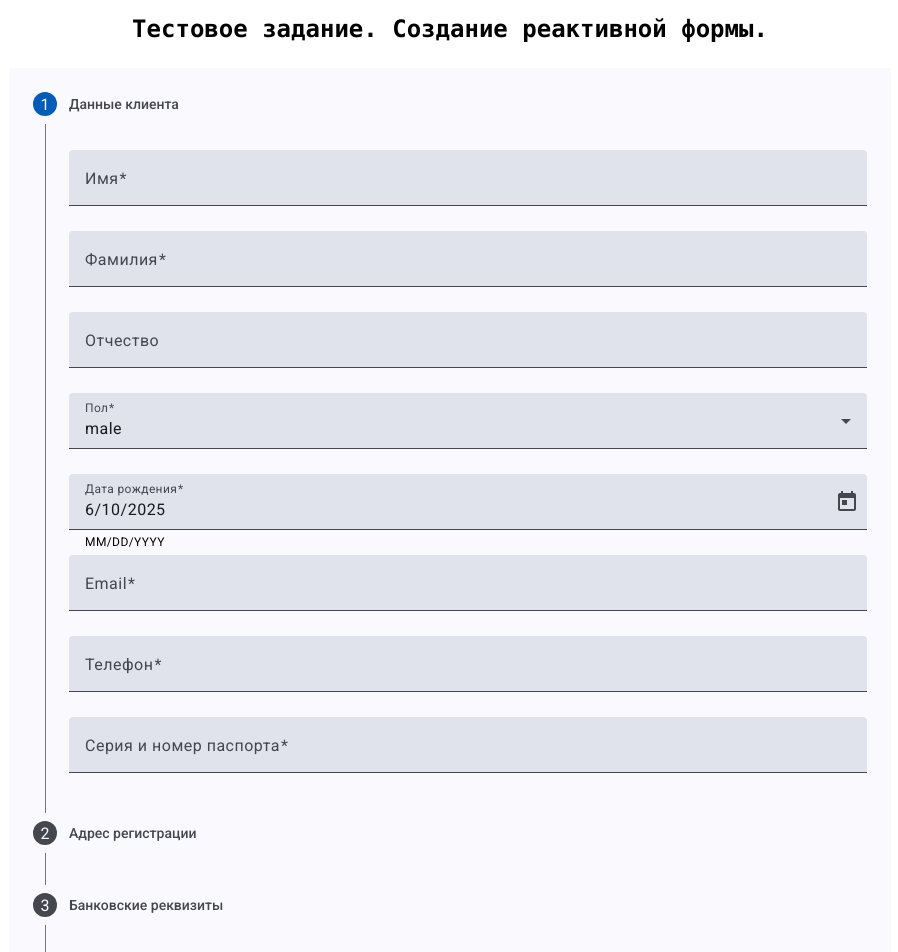
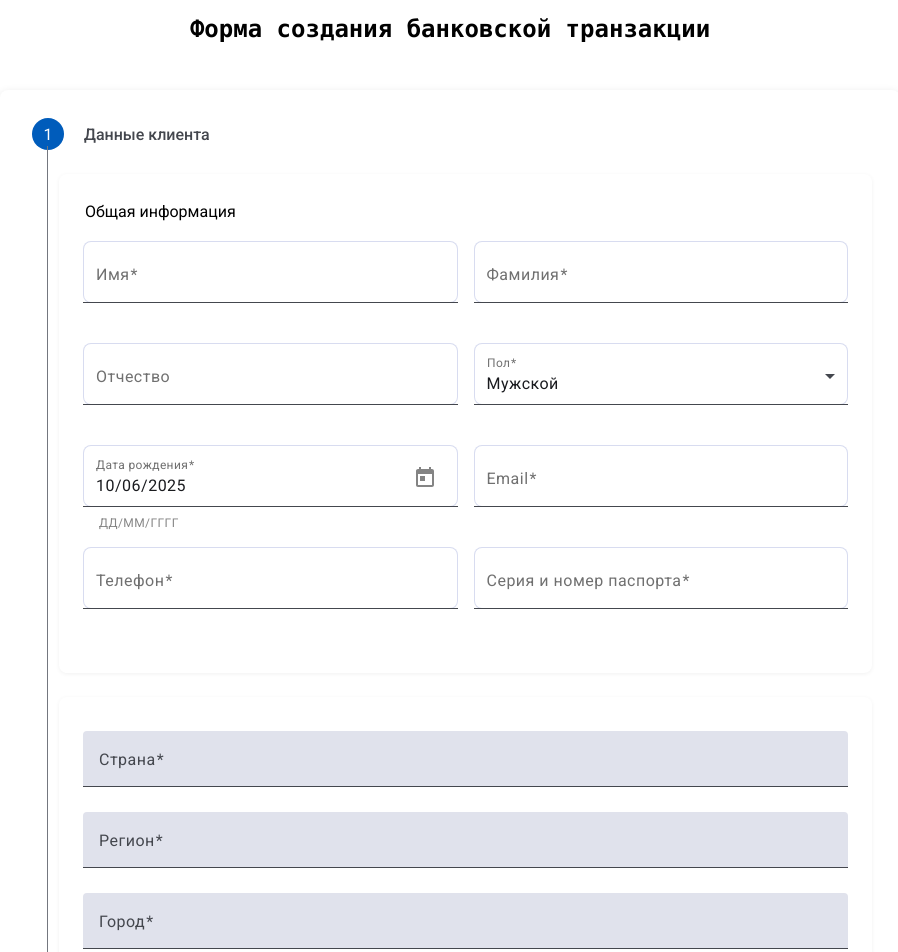
Before and after one commit to bondarevalexei/RNDTest, an Angular app: page / in a window 1280 px wide. Shown: the top 952 px of the page, without its empty margins (190-1088 px from the left). Built offline with nearby package versions, Linux system fonts and the light colour scheme.

Commit message:
fix validation bug and renew design

```diff
--- a/src/app/app.component.html
+++ b/src/app/app.component.html
@@ -1,4 +1,4 @@
-<header class="header">Тестовое задание. Создание реактивной формы.</header>
+<header class="header">Форма создания банковской транзакции</header>
 <main class="main">
   <app-form-widget></app-form-widget>
 </main>
--- a/src/features/client-info-form/client-info-form.component.html
+++ b/src/features/client-info-form/client-info-form.component.html
@@ -1,22 +1,31 @@
+<div class="header">Общая информация</div>
 <form class="form">
   <mat-form-field>
     <mat-label>Имя</mat-label>
     <input
       matInput
       placeholder="Введите имя"
-      required="true"
+      required
       [formControl]="clientInfoForm.controls.firstName"
     />
+    @if(clientInfoForm.controls.firstName.hasError('required')){
+    <mat-error> Имя обязательно для заполнения </mat-error>
+    }
   </mat-form-field>
+
   <mat-form-field>
     <mat-label>Фамилия</mat-label>
     <input
       matInput
       placeholder="Введите фамилию"
-      required="true"
+      required
       [formControl]="clientInfoForm.controls.lastName"
     />
+    @if(clientInfoForm.controls.lastName.hasError('required')){
+    <mat-error> Фамилия обязательна для заполнения </mat-error>
+    }
   </mat-form-field>
+
   <mat-form-field>
     <mat-label>Отчество</mat-label>
     <input
@@ -25,53 +34,84 @@
       [formControl]="clientInfoForm.controls.middleName"
     />
   </mat-form-field>
+
   <mat-form-field>
     <mat-label>Пол</mat-label>
     <mat-select [formControl]="clientInfoForm.controls.gender">
-      @for (gender of ['male', 'female']; track gender) {
-      <mat-option [value]="gender">{{ gender }}</mat-option>
-      }
+      <mat-option value="male">Мужской</mat-option>
+      <mat-option value="female">Женский</mat-option>
     </mat-select>
+    @if(clientInfoForm.controls.gender.hasError('required')){
+    <mat-error> Выберите пол </mat-error>
+    }
   </mat-form-field>
+
   <mat-form-field>
     <mat-label>Дата рождения</mat-label>
     <input
       matInput
+      [formControl]="clientInfoForm.controls.birthDate"
       [matDatepicker]="picker"
-      [formControl]="clientInfoForm.controls.birthDate"
+      style="padding-top: 8px"
     />
-    <mat-hint>MM/DD/YYYY</mat-hint>
+    <mat-hint>ДД/ММ/ГГГГ</mat-hint>
     <mat-datepicker-toggle matIconSuffix [for]="picker"></mat-datepicker-toggle>
     <mat-datepicker #picker></mat-datepicker>
+    @if(clientInfoForm.controls.birthDate.hasError('required')){
+    <mat-error> Укажите дату рождения </mat-error>
+    } @if(clientInfoForm.controls.birthDate.hasError('forbiddenAge')){
+    <mat-error> Возраст только от 18 лет </mat-error>
+    } @if(clientInfoForm.controls.birthDate.valid){
+    <p>All good</p>
+    }
   </mat-form-field>
+
   <mat-form-field>
     <mat-label>Email</mat-label>
     <input
       matInput
-      required="true"
+      required
       placeholder="Введите email"
       type="email"
       [formControl]="clientInfoForm.controls.email"
     />
+    @if(clientInfoForm.controls.email.hasError('required')){
+    <mat-error> Email обязателен для заполнения </mat-error>
+    } @if(clientInfoForm.controls.email.hasError('email')){
+    <mat-error> Введите корректный email </mat-error>
+    }
   </mat-form-field>
+
   <mat-form-field>
     <mat-label>Телефон</mat-label>
     <input
       matInput
-      required="true"
+      required
       placeholder="Введите номер телефона"
       type="tel"
       [formControl]="clientInfoForm.controls.phone"
     />
+    @if(clientInfoForm.controls.phone.hasError('required')){
+    <mat-error> Телефон обязателен для заполнения </mat-error>
+    } @if(clientInfoForm.controls.phone.hasError('invalidPhone')){
+    <mat-error> Введите корректный номер телефона </mat-error>
+
+    }
   </mat-form-field>
+
   <mat-form-field>
     <mat-label>Серия и номер паспорта</mat-label>
     <input
       matInput
-      required="true"
+      required
       placeholder="Пример: 1111 111111"
       type="text"
       [formControl]="clientInfoForm.controls.passport"
     />
+    @if(clientInfoForm.controls.passport.hasError('required')){
+    <mat-error> Паспортные данные обязательны </mat-error>
+    } @if(clientInfoForm.controls.passport.hasError('invalidPassport')){
+    <mat-error> Формат: 1234 123456 </mat-error>
+    }
   </mat-form-field>
 </form>
--- a/src/features/client-info-form/client-info-form.component.scss
+++ b/src/features/client-info-form/client-info-form.component.scss
@@ -1,15 +1,161 @@
-:host {
-  display: flex;
-  flex-direction: column;
-  width: 100%;
-  gap: 10px;
+$primary-color: #3f51b5;
+$primary-light: #7986cb;
+$accent-color: #ff4081;
+$success-color: #4caf50;
+$error-color: #f44336;
+$background-color: white;
+$text-color: #333;
+$border-radius: 8px;
+$box-shadow: 0 2px 8px rgba(0, 0, 0, 0.1);
+$transition: all 0.3s ease;
+
+.header {
+  padding: 4px 2px;
 }
 
 .form {
-  margin-top: 10px;
-  margin-bottom: -20px;
-  display: flex;
-  flex-direction: column;
-  width: 100%;
-  gap: 5px;
+  display: grid;
+  grid-template-columns: repeat(auto-fill, minmax(300px, 1fr));
+  gap: 16px;
+  padding: 16px 0;
+
+  mat-form-field {
+    width: 100%;
+
+    ::ng-deep {
+      .mdc-text-field--filled:not(.mdc-text-field--disabled) {
+        background-color: white !important;
+      }
+
+      .mdc-text-field {
+        padding: 0;
+      }
+
+      .mat-mdc-form-field-flex {
+        background-color: white;
+        border-radius: $border-radius;
+        padding: 4px 12px 0;
+        border: 1px solid rgba($primary-color, 0.2);
+        transition: $transition;
+      }
+
+      .mat-mdc-form-field.mat-focused .mat-mdc-form-field-flex {
+        border-color: $primary-color;
+        box-shadow: 0 0 0 2px rgba($primary-color, 0.2);
+      }
+
+      .mat-mdc-floating-label {
+        color: rgba($text-color, 0.7);
+      }
+
+      .mat-focused .mat-mdc-floating-label {
+        color: $primary-color;
+      }
+
+      .mat-mdc-form-field.mat-form-field-invalid {
+        .mat-mdc-form-field-flex {
+          border-color: $error-color;
+        }
+
+        .mat-mdc-floating-label,
+        .mat-error {
+          color: $error-color;
+        }
+      }
+
+      .mat-mdc-form-field-subscript-wrapper {
+        padding: 0;
+        margin-top: 4px;
+      }
+
+      .mat-mdc-form-field-hint {
+        color: rgba($text-color, 0.6);
+        font-size: 12px;
+      }
+
+      .mat-mdc-form-field-infix {
+        padding-top: 16px;
+        padding-bottom: 0px;
+      }
+
+      .mat-error {
+        font-size: 12px;
+        margin-top: 2px;
+        display: flex;
+        align-items: center;
+
+        &::before {
+          content: "⚠";
+          margin-right: 4px;
+          font-size: 14px;
+        }
+      }
+
+      .mat-datepicker-toggle {
+        color: rgba($text-color, 0.6);
+
+        &:hover {
+          color: $primary-color;
+        }
+      }
+
+      .mat-mdc-select-trigger {
+        padding: 8px 0;
+      }
+
+      .mat-mdc-select-panel {
+        border-radius: $border-radius;
+        box-shadow: $box-shadow;
+      }
+
+      .mat-mdc-option {
+        transition: $transition;
+
+        &.mat-mdc-option-active {
+          background-color: rgba($primary-color, 0.1);
+        }
+
+        &.mat-mdc-selected {
+          background-color: rgba($primary-color, 0.2);
+          color: $primary-color;
+        }
+      }
+    }
+  }
+
+  @media (max-width: 768px) {
+    grid-template-columns: 1fr;
+    padding: 8px 0;
+  }
+
+  @keyframes fadeIn {
+    from {
+      opacity: 0;
+      transform: translateY(10px);
+    }
+    to {
+      opacity: 1;
+      transform: translateY(0);
+    }
+  }
+
+  mat-form-field {
+    animation: fadeIn 0.3s ease-out forwards;
+
+    @for $i from 1 through 9 {
+      &:nth-child(#{$i}) {
+        animation-delay: #{$i * 0.05}s;
+      }
+    }
+  }
+
+  ::ng-deep {
+    .mat-mdc-input-element:not(:placeholder-shown) + .mat-mdc-floating-label {
+      color: $primary-color;
+    }
+
+    .mat-mdc-form-field.mat-focused .mat-mdc-form-field-ripple {
+      background-color: $primary-color;
+    }
+  }
 }
--- a/src/shared/validators/validators.ts
+++ b/src/shared/validators/validators.ts
@@ -3,14 +3,14 @@ import { yearsDiffCalculator } from '../helpers/helpers';
 
 export function customClientAgeValidator(): ValidatorFn {
   return (control: AbstractControl): ValidationErrors | null => {
-    const age = yearsDiffCalculator(control.value);
+    const age = yearsDiffCalculator(control.value as Date);
     return age >= 18 ? null : { forbiddenAge: { value: age } };
   };
 }
 
 export function customPhoneValidator(phoneRegex: RegExp): ValidatorFn {
   return (control: AbstractControl): ValidationErrors | null => {
-    if (control.value.length > 18) return { invalidPassport: 'length > 18' };
+    if (control.value.length > 18) return { invalidPhone: 'length > 18' };
     return phoneRegex.test(control.value) ? null : { invalidPhone: true };
   };
 }
--- a/src/widgets/form-widget/form-widget.component.html
+++ b/src/widgets/form-widget/form-widget.component.html
@@ -1,18 +1,22 @@
 <mat-stepper orientation="vertical" #stepper class="content">
-  <mat-step [completed]="clientInfoForm()?.clientInfoForm?.valid">
+  <mat-step
+    [completed]="
+      clientInfoForm()?.clientInfoForm?.valid &&
+      addressForm()?.addressForm?.valid
+    "
+  >
     <ng-template matStepLabel>Данные клиента</ng-template>
     <app-client-info />
-  </mat-step>
-  <mat-step [completed]="addressForm()?.addressForm?.valid">
-    <ng-template matStepLabel>Адрес регистрации</ng-template>
     <app-address-form />
   </mat-step>
-  <mat-step [completed]="bankDetailsForm()?.bankDetailsForm?.valid">
+  <mat-step
+    [completed]="
+      bankDetailsForm()?.bankDetailsForm?.valid &&
+      transactionInfoForm()?.transactionInfoForm?.valid
+    "
+  >
     <ng-template matStepLabel>Банковские реквизиты</ng-template>
     <app-bank-details-form />
-  </mat-step>
-  <mat-step [completed]="transactionInfoForm()?.transactionInfoForm?.valid">
-    <ng-template matStepLabel>Информация о транзакции</ng-template>
     <app-transaction-info-form />
   </mat-step>
   <mat-step>
--- a/src/widgets/form-widget/form-widget.component.scss
+++ b/src/widgets/form-widget/form-widget.component.scss
@@ -1,15 +1,169 @@
-:host {
-  display: flex;
-  flex-direction: column;
-  width: 100%;
-  align-items: center;
-  margin: 0 auto;
-  padding: 10px;
-}
+$primary-color: #3f51b5;
+$primary-light: #7986cb;
+$accent-color: #ff4081;
+$success-color: #4caf50;
+$warning-color: #ff9800;
+$error-color: #f44336;
+$background-color: white;
+$text-color: #333;
+$border-radius: 8px;
+$box-shadow: 0 2px 8px rgba(0, 0, 0, 0.1);
+$transition: all 0.3s ease;
 
 .content {
-  width: 70%;
+  background-color: $background-color;
+  padding: 16px;
+  border-radius: $border-radius;
+  box-shadow: $box-shadow;
+  max-width: 900px;
+  margin: 32px auto;
+
+  ::ng-deep {
+    .mat-step-header {
+      padding: 16px;
+      border-radius: $border-radius;
+      transition: $transition;
+
+      &:hover {
+        background-color: rgba($primary-color, 0.05);
+      }
+
+      &.mat-active {
+        background-color: rgba($primary-color, 0.1);
+
+        .mat-step-label {
+          color: $primary-color;
+          font-weight: 500;
+        }
+
+        .mat-step-icon {
+          background-color: $primary-color;
+        }
+      }
+
+      &.mat-completed {
+        .mat-step-icon {
+          background-color: $success-color;
+        }
+      }
+    }
+
+    .mat-step-icon {
+      transition: $transition;
+      height: 32px;
+      width: 32px;
+    }
+
+    .mat-step-label {
+      font-size: 16px;
+      margin-left: 8px;
+    }
+
+    .mat-vertical-content-container {
+      margin-left: 31px;
+    }
+
+    .mat-vertical-content {
+      padding: 12px 12px 16px;
+
+      app-client-info,
+      app-address-form,
+      app-bank-details-form,
+      app-transaction-info-form,
+      app-documents-form {
+        display: block;
+        background: white;
+        padding: 24px;
+        border-radius: $border-radius;
+        margin-bottom: 16px;
+        box-shadow: 0 1px 4px rgba(0, 0, 0, 0.06);
+
+        &:not(:last-child) {
+          margin-bottom: 24px;
+        }
+      }
+    }
+  }
+
+  .end_p {
+    font-size: 18px;
+    margin: 24px 0;
+    padding: 16px;
+    border-radius: $border-radius;
+    text-align: center;
+
+    &:contains("все поля") {
+      background-color: rgba($success-color, 0.1);
+      color: $success-color;
+      border-left: 4px solid $success-color;
+    }
+
+    &:contains("Заполните") {
+      background-color: rgba($warning-color, 0.1);
+      color: $warning-color;
+      border-left: 4px solid $warning-color;
+    }
+  }
+
+  button[matButton] {
+    margin: 8px 8px 8px 0;
+    padding: 8px 24px;
+    border-radius: 4px;
+    text-transform: uppercase;
+    font-weight: 500;
+    transition: $transition;
+
+    &[matStepperPrevious] {
+      background-color: #f0f0f0;
+      color: $text-color;
+
+      &:hover {
+        background-color: darken(#f0f0f0, 5%);
+      }
+    }
+
+    &[disabled] {
+      opacity: 0.6;
+      cursor: not-allowed;
+    }
+
+    &:not([disabled]):not([matStepperPrevious]):not(:last-child) {
+      background-color: $primary-color;
+      color: white;
+
+      &:hover {
+        background-color: darken($primary-color, 10%);
+        box-shadow: 0 2px 10px rgba($primary-color, 0.4);
+      }
+    }
+    &:last-child {
+      background-color: transparent;
+      color: $error-color;
+      border: 1px solid rgba($error-color, 0.5);
+
+      &:hover {
+        background-color: rgba($error-color, 0.05);
+      }
+    }
+  }
+
+  @media (max-width: 768px) {
+    padding: 16px;
+
+    ::ng-deep {
+      .mat-vertical-content {
+        padding: 16px;
+      }
+
+      .mat-step-label {
+        font-size: 14px;
+      }
+    }
+
+    button[matButton] {
+      display: block;
+      width: 100%;
+      margin: 8px 0;
+    }
+  }
 }
-.end_p {
-  padding-block: 20px;
-}
```
Also changed, not shown: src/features/client-info-form/client-info-form.component.ts (+6 -2 lines), src/shared/helpers/helpers.ts (+9 -5 lines).
